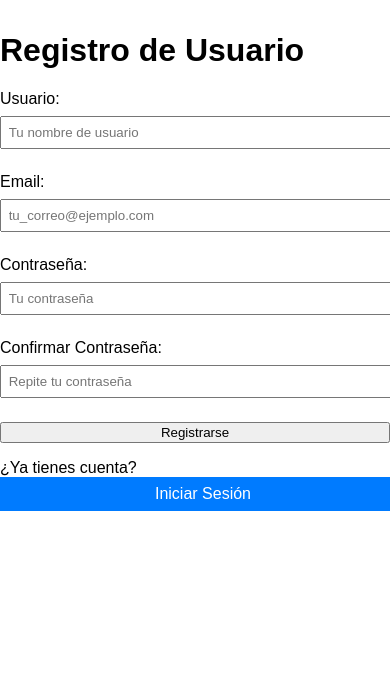
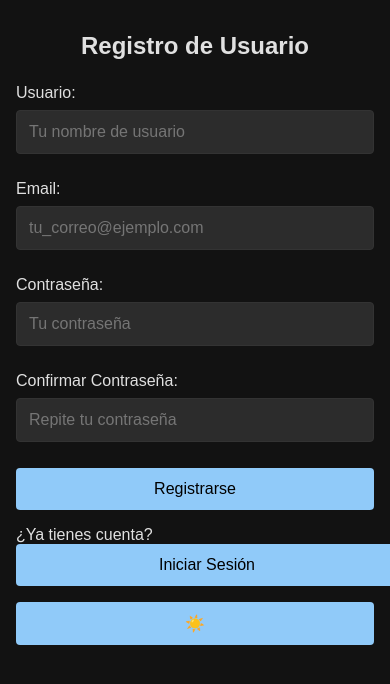
Before and after one commit to HenrySpark369/EpiCode, a Flask app: page /auth/register in a window 390 px wide; the page is wider, and only the part inside the window is pictured. Shown: the top 684 px of that part. Run offline with Flask 3, Linux system fonts and the light colour scheme.

Commit message:
Add shared CSS and improve login/register templates with dark theme and responsiveness
- Create shared.css with common styles for login and register pages, including color palette, transitions, global and responsive styles
- Replace inline styles in login.html and register.html with shared.css link
- Set default dark theme on login.html and register.html with data-theme attribute
- Add viewport meta tag for better mobile support
- Update form inputs and buttons for consistent styling and accessibility
- Add theme toggle button to login.html for user theme switching

```diff
--- /dev/null
+++ b/static/css/shared.css
@@ -0,0 +1,124 @@
+/* Shared CSS for login.html and register.html based on index.html styles */
+
+/*—————————————————————————————————————*/
+/* 1) PALETA DE COLORES               */
+/*—————————————————————————————————————*/
+:root {
+  --color-bg: #ffffff;
+  --color-surface: #f1f3f5;
+  --color-text: #212529;
+  --color-primary: #0d6efd;
+  --color-primary-rgb: 13,110,253;
+  --color-text-on-primary: #ffffff;
+  --color-border: #dee2e6;
+  --color-input-bg: #f8f9fa;
+  --color-placeholder: #6c757d;        /* gris medio para light */
+}
+[data-theme="dark"] {
+  --color-bg: #121212;
+  --color-surface: #1e1e1e;
+  --color-text: #e0e0e0;
+  --color-primary: #90caf9;
+  --color-primary-rgb: 144,202,249;
+  --color-text-on-primary: #000000;
+  --color-border: #333333;
+  --color-input-bg: #2c2c2c;
+  --color-placeholder: #767676;        /* gris claro para dark */
+}
+
+/*—————————————————————————————————————*/
+/* 2) TRANSICIONES SUAVES              */
+/*—————————————————————————————————————*/
+* {
+  transition: background-color .25s ease,
+              color .25s ease,
+              border-color .25s ease;
+}
+
+/*—————————————————————————————————————*/
+/* 3) ESTILOS GLOBALES                  */
+/*—————————————————————————————————————*/
+body {
+  margin: 0;
+  background: var(--color-bg);
+  color: var(--color-text);
+  font-family: sans-serif;
+  max-width: 400px;
+  margin-left: auto;
+  margin-right: auto;
+  padding: 2em 1em;
+  overflow-x: hidden;
+}
+
+h1 {
+  text-align: center;
+  margin-bottom: 1em;
+}
+
+label, input, button, .link-btn {
+  display: block;
+  width: 100%;
+  margin-bottom: .5em;
+}
+
+input {
+  padding: .5em;
+  background: var(--color-input-bg);
+  color: var(--color-text);
+  border: 1px solid var(--color-border);
+  border-radius: .25rem;
+  box-sizing: border-box;
+}
+
+button, .link-btn {
+  background: var(--color-primary);
+  color: var(--color-text-on-primary);
+  border: none;
+  padding: .5em;
+  text-align: center;
+  cursor: pointer;
+  border-radius: .25rem;
+  text-decoration: none;
+}
+
+button:hover, .link-btn:hover {
+  opacity: 0.9;
+}
+
+.flash {
+  padding: .5em;
+  margin-bottom: 1em;
+  border-radius: 4px;
+  width: auto;
+  max-width: 600px;
+  margin-left: auto;
+  margin-right: auto;
+  text-align: center;
+}
+
+.error { background: #f8d7da; color: #721c24; border: 1px solid #f5c6cb; }
+.warning { background: #fff3cd; color: #856404; border: 1px solid #ffeeba; }
+.success { background: #d4edda; color: #155724; border: 1px solid #c3e6cb; }
+.info { background: #d1ecf1; color: #0c5460; border: 1px solid #bee5eb; }
+
+/*—————————————————————————————————————*/
+/* 4) MOBILE RESPONSIVE STYLES          */
+/*—————————————————————————————————————*/
+@media (max-width: 768px) {
+  body {
+    max-width: 100%;
+    padding: 1em;
+  }
+  h1 {
+    font-size: 1.5rem;
+  }
+  label, input, button, .link-btn {
+    font-size: 1rem;
+  }
+  input {
+    padding: .75em;
+  }
+  button, .link-btn {
+    padding: .75em;
+  }
+}
--- a/templates/register.html
+++ b/templates/register.html
@@ -1,20 +1,10 @@
 <!doctype html>
-<html lang="es">
+<html lang="es" data-theme="dark">
 <head>
-  <meta charset="utf-8">
+  <meta charset="utf-8" />
+  <meta name="viewport" content="width=device-width, initial-scale=1" />
   <title>Registro de Usuario</title>
-  <style>
-    /* Add the same basic styles you have in login.html here for consistency */
-    body { font-family: sans-serif; max-width: 400px; margin: 2em auto; }
-    label, input, button, .link-btn { display: block; width: 100%; margin-bottom: .5em; }
-    input { padding: .5em; }
-    .flash { padding: .5em; margin-bottom: 1em; border-radius: 4px; }
-    .error { background: #f8d7da; color: #721c24; }
-    .warning { background: #fff3cd; color: #856404; }
-    .success { background: #d4edda; color: #155724; } /* Added success style */
-    .info { background: #d1ecf1; color: #0c5460; }    /* Added info style */
-    .link-btn { background: #007bff; color: white; border: none; padding: .5em; text-align: center; cursor: pointer; text-decoration: none; }
-  </style>
+  <link rel="stylesheet" href="{{ url_for('static', filename='css/shared.css') }}" />
 </head>
 <body>
 
@@ -31,16 +21,16 @@
 
   <form method="post" action="{{ url_for('auth.register') }}"> {# Explicitly set action #}
     <label for="username">Usuario:</label>
-    <input type="text" name="username" id="username" placeholder="Tu nombre de usuario" required><br>
+    <input type="text" name="username" id="username" placeholder="Tu nombre de usuario" required /><br />
 
     <label for="email">Email:</label>
-    <input type="email" id="email" name="email" placeholder="tu_correo@ejemplo.com" required><br>
+    <input type="email" id="email" name="email" placeholder="tu_correo@ejemplo.com" required /><br />
 
     <label for="password">Contraseña:</label>
-    <input type="password" name="password" id="password" placeholder="Tu contraseña" required><br>
+    <input type="password" name="password" id="password" placeholder="Tu contraseña" required /><br />
 
     <label for="confirm_password">Confirmar Contraseña:</label>
-    <input type="password" name="confirm_password" id="confirm_password" placeholder="Repite tu contraseña" required><br>
+    <input type="password" name="confirm_password" id="confirm_password" placeholder="Repite tu contraseña" required /><br />
 
     <button type="submit">Registrarse</button>
   </form>
@@ -50,5 +40,10 @@
     <a href="{{ url_for('auth.login') }}" class="link-btn">Iniciar Sesión</a> {# Corrected endpoint #}
   </p>
 
+  <button id="themeToggle" type="button" class="btn btn-sm btn-secondary mt-3 w-100">
+    Cambiar tema
+  </button>
+
+  <script src="{{ url_for('static', filename='js/main.js') }}"></script>
 </body>
 </html>
```
Also changed, not shown: templates/login.html (+11 -13 lines).
